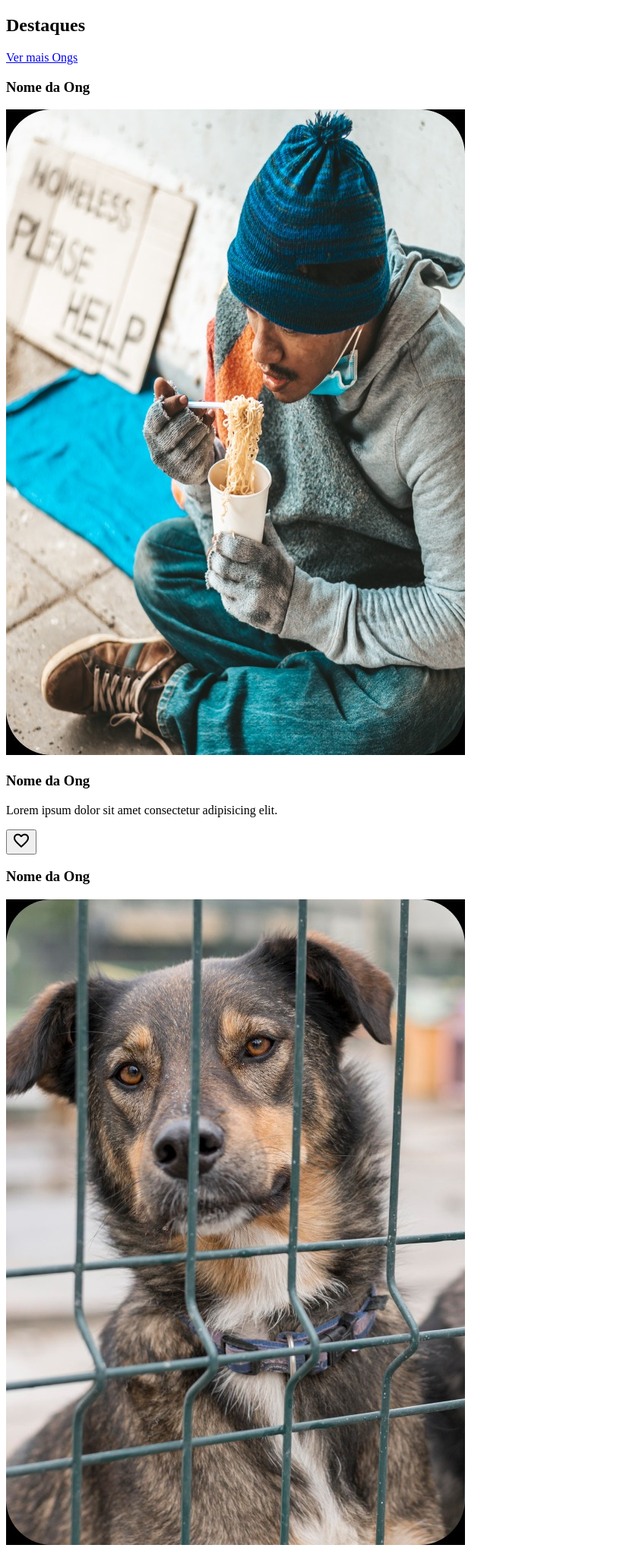
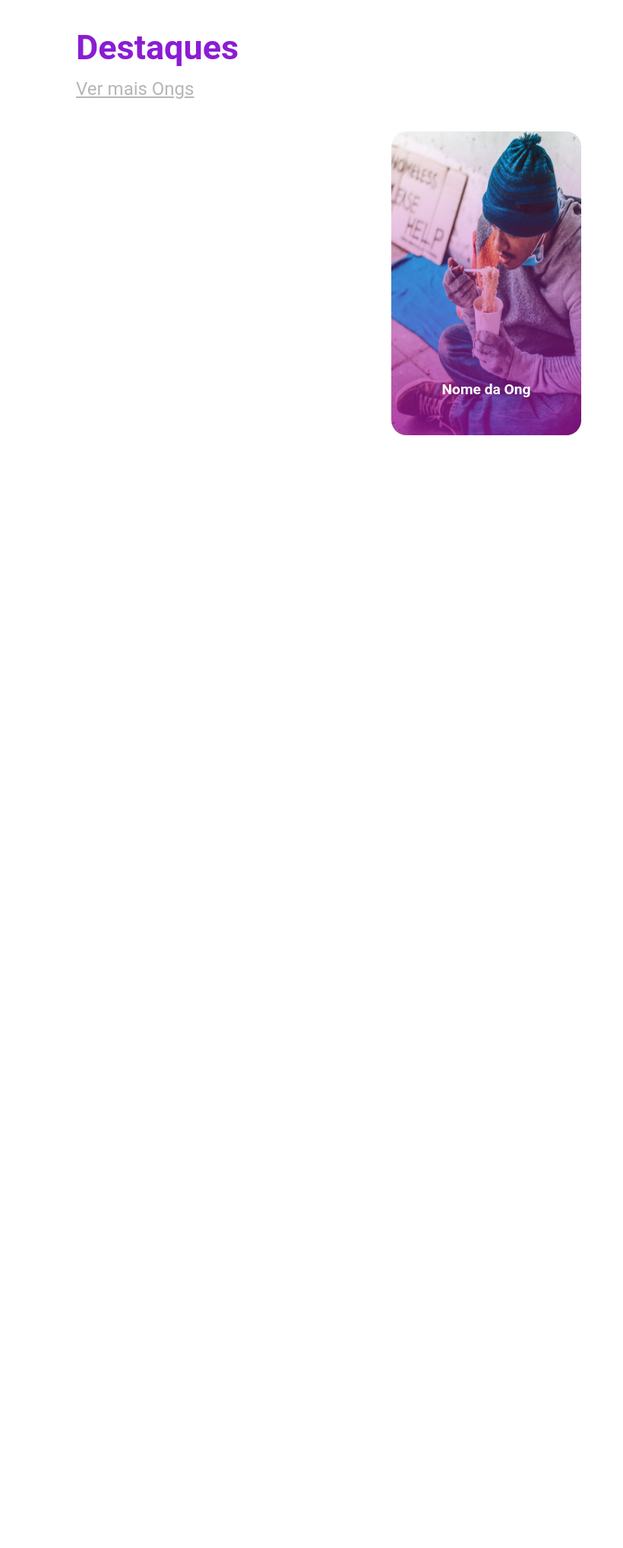
Before and after one commit to VoucherDesenvSenacHub/together, a PHP site: page /view/geral/tela_inicial.html in a window 1280 px wide. Shown: the top 2038 px of the page at 76% size, without its empty margins (0-820 px from the left). After the commit the page ends 573 px from the top, so only its background shows below. Run offline with PHP 8.4, Linux system fonts and the light colour scheme.

Commit message:
Prototipo pagina inicial geral

```diff
--- a/view/assests/css/geral/tela_inicial.css
+++ b/view/assests/css/geral/tela_inicial.css
@@ -1,5 +1,5 @@
 @import url('https://fonts.googleapis.com/css2?family=Lato:wght@300;400;700&display=swap');
-@import url("/public/css/reset.css");
+@import url("/together/view/assests/css/reset.css");
 
 :root {
     --cor-fundo: #FFFFFF;
@@ -28,7 +28,8 @@ h2 {
     color: var(--cor-roxa-degrade);
     font-weight: bold;
     font-size: 45px;
-    padding-bottom: 16px;
+    padding-top: 20px;
+    padding-bottom: 20px;
 }
 
 a {
@@ -42,6 +43,7 @@ a {
     flex-wrap: wrap;
     gap: 24px;
     justify-content: center;
+    padding-top: 20px;
 }
 
 .card {
@@ -161,3 +163,211 @@ button:hover{
     cursor: pointer;
 
 }
+
+/* From Uiverse.io by Yaya12085 */
+.ui-like {
+    --icon-size: 30px;
+    --icon-secondary-color: rgb(255, 255, 255);
+    --icon-hover-color: rgb(211, 205, 205);
+    --icon-primary-color: rgb(230, 26, 26);
+    --icon-circle-border: 1px solid var(--icon-primary-color);
+    --icon-circle-size: 35px;
+    --icon-anmt-duration: 0.3s;
+  }
+
+  .ui-like input {
+    -webkit-appearance: none;
+    -moz-appearance: none;
+    appearance: none;
+    display: none;
+  }
+
+  .ui-like .like {
+    width: var(--icon-size);
+    height: auto;
+    fill: var(--icon-secondary-color);
+    cursor: pointer;
+    -webkit-transition: 0.2s;
+    -o-transition: 0.2s;
+    transition: 0.2s;
+    display: -webkit-box;
+    display: -ms-flexbox;
+    display: flex;
+    -webkit-box-pack: center;
+    -ms-flex-pack: center;
+    justify-content: center;
+    -webkit-box-align: center;
+    -ms-flex-align: center;
+    align-items: center;
+    position: relative;
+    -webkit-transform-origin: top;
+    -ms-transform-origin: top;
+    transform-origin: top;
+  }
+
+  .like::after {
+    content: "";
+    position: absolute;
+    width: 10px;
+    height: 10px;
+    -webkit-box-shadow: 0 30px 0 -4px var(--icon-primary-color),
+      30px 0 0 -4px var(--icon-primary-color),
+      0 -30px 0 -4px var(--icon-primary-color),
+      -30px 0 0 -4px var(--icon-primary-color),
+      -22px 22px 0 -4px var(--icon-primary-color),
+      -22px -22px 0 -4px var(--icon-primary-color),
+      22px -22px 0 -4px var(--icon-primary-color),
+      22px 22px 0 -4px var(--icon-primary-color);
+    box-shadow: 0 30px 0 -4px var(--icon-primary-color),
+      30px 0 0 -4px var(--icon-primary-color),
+      0 -30px 0 -4px var(--icon-primary-color),
+      -30px 0 0 -4px var(--icon-primary-color),
+      -22px 22px 0 -4px var(--icon-primary-color),
+      -22px -22px 0 -4px var(--icon-primary-color),
+      22px -22px 0 -4px var(--icon-primary-color),
+      22px 22px 0 -4px var(--icon-primary-color);
+    border-radius: 50%;
+    -webkit-transform: scale(0);
+    -ms-transform: scale(0);
+    transform: scale(0);
+  }
+
+  .like::before {
+    content: "";
+    position: absolute;
+    border-radius: 50%;
+    border: var(--icon-circle-border);
+    opacity: 0;
+  }
+
+  /* actions */
+
+  .ui-like:hover .like {
+    fill: var(--icon-hover-color);
+  }
+
+  .ui-like input:checked + .like::after {
+    -webkit-animation: circles var(--icon-anmt-duration)
+      cubic-bezier(0.175, 0.885, 0.32, 1.275) forwards;
+    animation: circles var(--icon-anmt-duration)
+      cubic-bezier(0.175, 0.885, 0.32, 1.275) forwards;
+    -webkit-animation-delay: var(--icon-anmt-duration);
+    animation-delay: var(--icon-anmt-duration);
+  }
+
+  .ui-like input:checked + .like {
+    fill: var(--icon-primary-color);
+    -webkit-animation: like var(--icon-anmt-duration) forwards;
+    animation: like var(--icon-anmt-duration) forwards;
+    -webkit-transition-delay: 0.3s;
+    -o-transition-delay: 0.3s;
+    transition-delay: 0.3s;
+  }
+
+  .ui-like input:checked + .like::before {
+    -webkit-animation: circle var(--icon-anmt-duration)
+      cubic-bezier(0.175, 0.885, 0.32, 1.275) forwards;
+    animation: circle var(--icon-anmt-duration)
+      cubic-bezier(0.175, 0.885, 0.32, 1.275) forwards;
+    -webkit-animation-delay: var(--icon-anmt-duration);
+    animation-delay: var(--icon-anmt-duration);
+  }
+
+  @-webkit-keyframes like {
+    50% {
+      -webkit-transform: scaleY(0.6);
+      transform: scaleY(0.6);
+    }
+
+    100% {
+      -webkit-transform: scaleY(1);
+      transform: scaleY(1);
+    }
+  }
+
+  @keyframes like {
+    50% {
+      -webkit-transform: scaleY(0.6);
+      transform: scaleY(0.6);
+    }
+
+    100% {
+      -webkit-transform: scaleY(1);
+      transform: scaleY(1);
+    }
+  }
+
+  @-webkit-keyframes circle {
+    from {
+      width: 0;
+      height: 0;
+      opacity: 0;
+    }
+
+    90% {
+      width: var(--icon-circle-size);
+      height: var(--icon-circle-size);
+      opacity: 1;
+    }
+
+    to {
+      opacity: 0;
+    }
+  }
+
+  @keyframes circle {
+    from {
+      width: 0;
+      height: 0;
+      opacity: 0;
+    }
+
+    90% {
+      width: var(--icon-circle-size);
+      height: var(--icon-circle-size);
+      opacity: 1;
+    }
+
+    to {
+      opacity: 0;
+    }
+  }
+
+  @-webkit-keyframes circles {
+    from {
+      -webkit-transform: scale(0);
+      transform: scale(0);
+    }
+
+    40% {
+      opacity: 1;
+    }
+
+    to {
+      -webkit-transform: scale(0.8);
+      transform: scale(0.8);
+      opacity: 0;
+    }
+  }
+
+  @keyframes circles {
+    from {
+      -webkit-transform: scale(0);
+      transform: scale(0);
+    }
+
+    40% {
+      opacity: 1;
+    }
+
+    to {
+      -webkit-transform: scale(0.8);
+      transform: scale(0.8);
+      opacity: 0;
+    }
+  }
+
+@media screen and (max-width: 768px) {
+
+
+}
--- a/view/geral/tela_inicial.html
+++ b/view/geral/tela_inicial.html
@@ -4,7 +4,7 @@
     <meta charset="UTF-8">
     <meta name="viewport" content="width=device-width, initial-scale=1.0">
     <title>Cards</title>
-    <link rel="stylesheet" href="/public/css/style.css">
+    <link rel="stylesheet" href="/together/view/assests/css/geral/tela_inicial.css">
     <link rel="stylesheet" href="https://fonts.googleapis.com/css2?family=Material+Symbols+Outlined:opsz,wght,FILL,GRAD@20..48,100..700,0..1,-50..200&icon_names=favorite" />
 </head>
 <body>
@@ -14,100 +14,31 @@
             <h2>Destaques</h2>
             <a href="#">Ver mais Ongs</a>
             <div class="cards-lista">
+                <form action="">
                     <div class="card">
                         <div class="ong">
                             <h3>Nome da Ong</h3>
                         </div>
                         <div class="imagem">
-                        <img src="assets/images/img01.jpg" alt="bola de futebol">
+                            <img src="/together/view/assests/images/img01.jpg" alt="bola de futebol">
                         </div>
+                        <a href="#">
                             <div class="overlay">
                                 <div class="ong-overlay">
                                     <h3>Nome da Ong</h3>
                                     <p>Lorem ipsum dolor sit amet consectetur adipisicing elit.</p>
                                 </div>
-                        <form action="" method="dialog">
                                 <div class="favorito">
-                                <button class="button" type="submit">
-                                    <span class="material-symbols-outlined">
-                                        favorite
-                                    </span>
-                                </button>
+                                    <form action="" method="POST">
+                                        <label class="ui-like">
+                                            <input type="checkbox">
+                                            <div class="like">
+                                              <svg xmlns="http://www.w3.org/2000/svg" viewBox="0 0 24 24" fill=""><g stroke-width="0" id="SVGRepo_bgCarrier"></g><g stroke-linejoin="round" stroke-linecap="round" id="SVGRepo_tracerCarrier"></g><g id="SVGRepo_iconCarrier"><path d="M20.808,11.079C19.829,16.132,12,20.5,12,20.5s-7.829-4.368-8.808-9.421C2.227,6.1,5.066,3.5,8,3.5a4.444,4.444,0,0,1,4,2,4.444,4.444,0,0,1,4-2C18.934,3.5,21.773,6.1,20.808,11.079Z"></path></g></svg>
                                                </div>
+                                          </label>
                                     </form>
                                 </div>
                             </div>
-                <div class="card">
-                    <div class="ong">
-                        <h3>Nome da Ong</h3>
-                    </div>
-                    <div class="imagem">
-                        <img src="assets/images/img02.jpg" alt="bola de futebol">
-                    </div>
-                    <div class="overlay">
-                        <div class="ong-overlay">
-                            <h3>Nome da Ong</h3>
-                            <p>Lorem ipsum dolor sit amet consectetur adipisicing elit.</p>
-                        </div>
-                        <form action="" method="dialog">
-                            <div class="favorito">
-                                <button class="button" type="submit">
-                                    <span class="material-symbols-outlined">
-                                        favorite
-                                    </span>
-                                </button>
+                        </a>
                     </div>
                 </form>
-                    </div>
-                </div>
-                <div class="card">
-                    <div class="ong">
-                        <h3>Nome da Ong</h3>
-                    </div>
-                    <div class="imagem">
-                        <img src="assets/images/img03.jpg" alt="bola de futebol">
-                    </div>
-                    <div class="overlay">
-                        <div class="ong-overlay">
-                            <h3>Nome da Ong</h3>
-                            <p>Lorem ipsum dolor sit amet consectetur adipisicing elit.</p>
-                        </div>
-                        <form action="" method="dialog">
-                            <div class="favorito">
-                                <button class="button" type="submit">
-                                    <span class="material-symbols-outlined">
-                                        favorite
-                                    </span>
-                                </button>
-                            </div>
-                        </form>
-                    </div>
-                </div>
-                <div class="card">
-                    <div class="ong">
-                        <h3>Nome da Ong</h3>
-                    </div>
-                    <div class="imagem">
-                        <img src="assets/images/img04.jpg" alt="bola de futebol">
-                    </div>
-                    <div class="overlay">
-                        <div class="ong-overlay">
-                            <h3>Nome da Ong</h3>
-                            <p>Lorem ipsum dolor sit amet consectetur adipisicing elit.</p>
-                        </div>
-                        <form action="" method="dialog">
-                            <div class="favorito">
-                                <button class="button" type="submit">
-                                    <span class="material-symbols-outlined">
-                                        favorite
-                                    </span>
-                                </button>
-                            </div>
-                        </form>
-                    </div>
-                </div>
-            </div>
-        </section>
-    </main>
-</body>
-</html>
```
Lines whose indentation alone changed are shown as unchanged.
